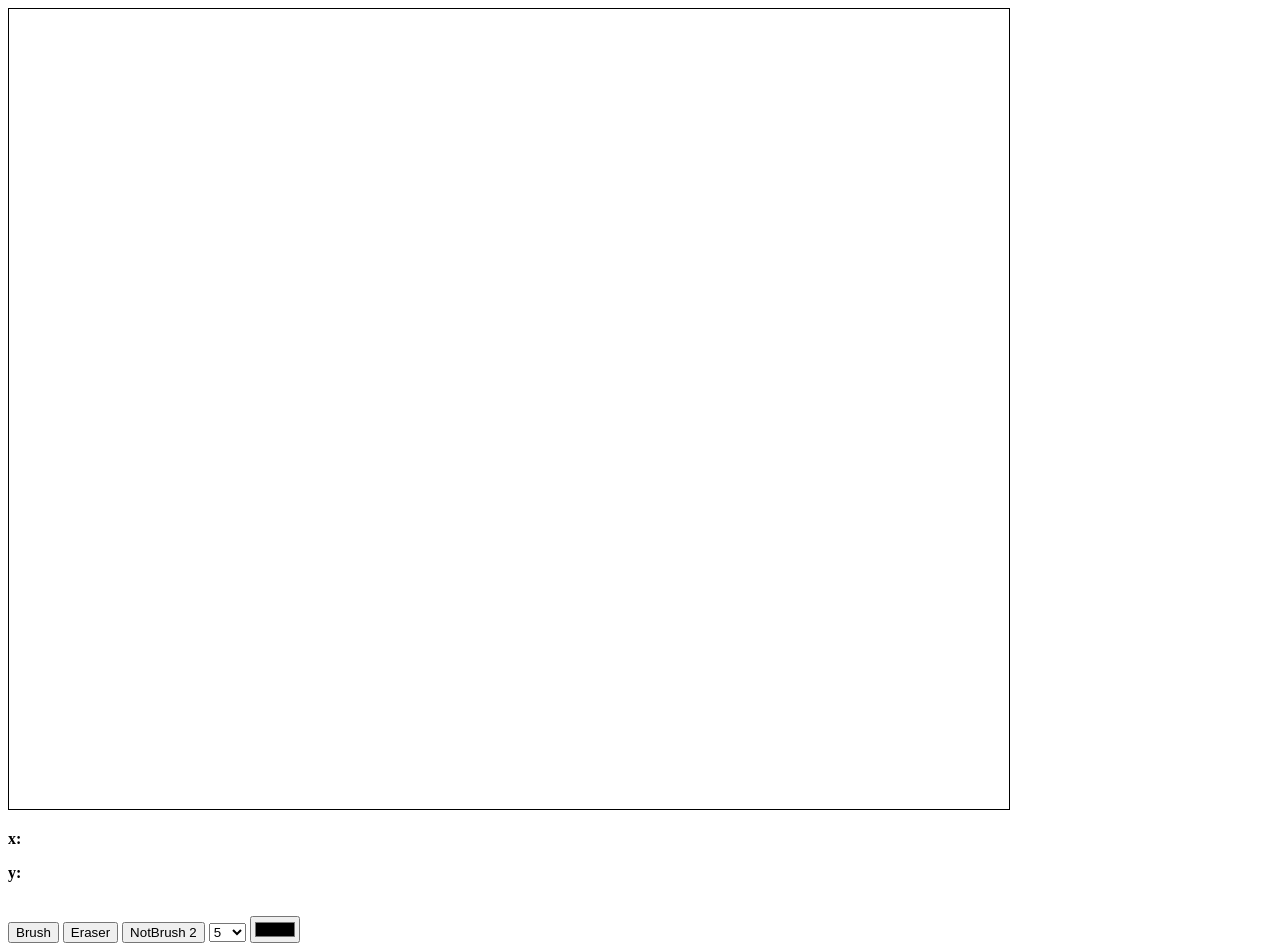
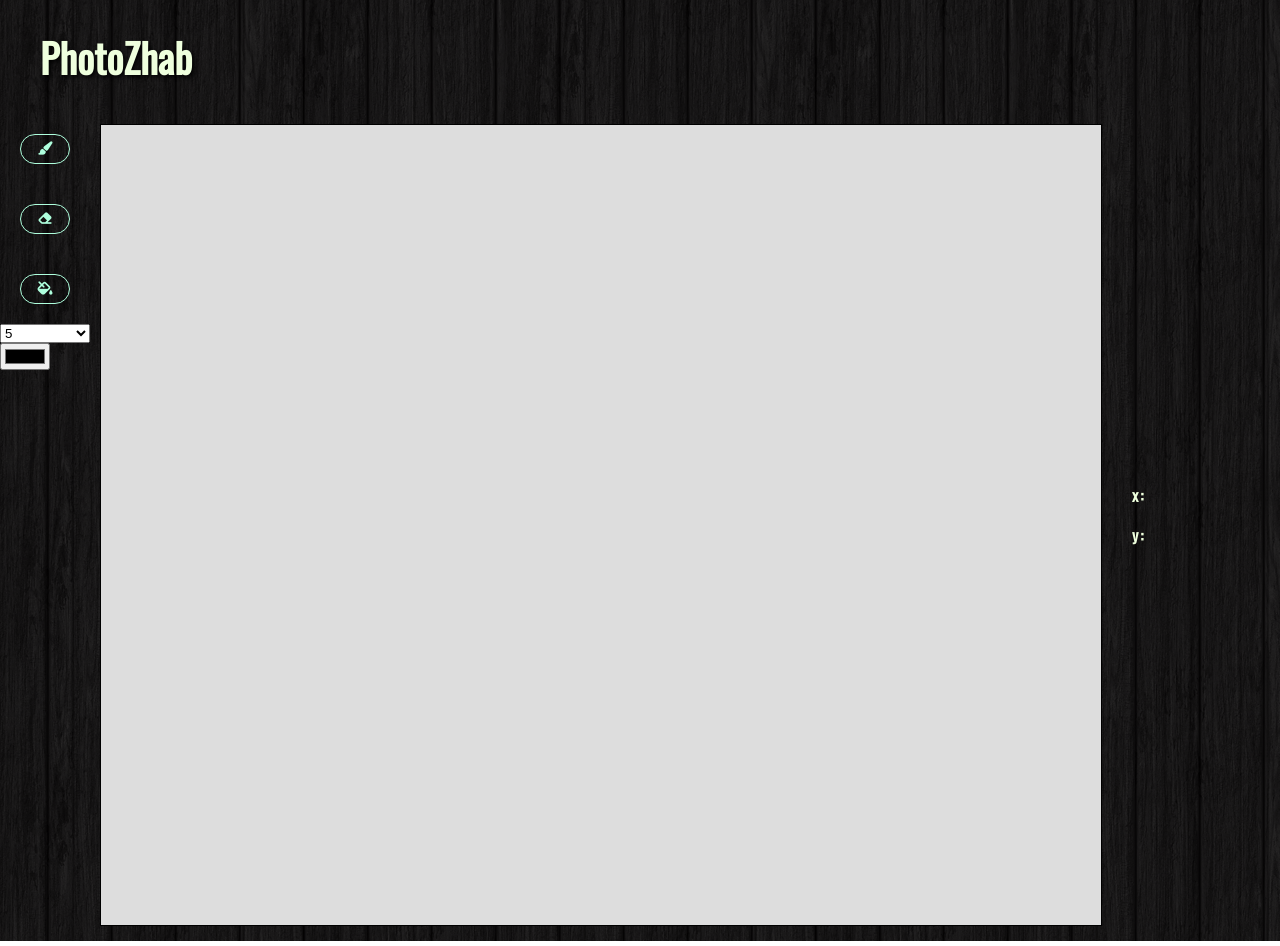
Before and after one commit to DimaLom/JS_canv, a plain HTML site: page index.html in a window 1280 px wide. Drawn offline with nearby package versions, Linux system fonts and the light colour scheme.

Commit message:
немного стилизовал

```diff
--- a/css/style.sass
+++ b/css/style.sass
@@ -1,4 +1,47 @@
+body
+    font-family: 'Oswald', sans-serif
+    margin: 0
+    padding: 0
+
 #canv
     width: 1000px;
     height: 800px;
     border: 1px solid black
+    background: #dddddd
+    margin: 10px
+
+.container
+    display: flex
+    flex-direction: column
+    background: url(../img/bg.png)
+
+.editor-wrapper
+    display: flex
+
+.tools
+    display: flex
+    flex-direction: column
+
+.head-title
+    color: #eeffdd
+    font-size: 2.5em
+    margin-left: 40px
+    text-shadow: 2px 2px 4px #000
+
+.tool-btn
+    width: 50px
+    height: 30px
+    border: 1px solid #aeffdd
+    border-radius: 20px
+    color: #aeffdd
+    background: transparent
+    margin: 20px
+    cursor: pointer
+
+.coordinates
+    align-self: center
+    margin: 20px
+
+    p
+        letter-spacing: 2px
+        color: #eeffdd
--- a/index.html
+++ b/index.html
@@ -5,40 +5,45 @@
     <meta charset="UTF-8">
     <meta name="viewport" content="width=device-width, initial-scale=1.0">
     <meta http-equiv="X-UA-Compatible" content="ie=edge">
+    <link href="https://fonts.googleapis.com/css?family=Oswald:300,400&display=swap&subset=cyrillic" rel="stylesheet">
     <link rel="stylesheet" href="css/style.css">
     <title>PhotoZhab</title>
 </head>
 
 <body>
-    <div class="head"></div>
+    <div class="container">
+        <div class="head">
+            <h1 class="head-title">PhotoZhab</h1>
+        </div>
+        <div class="editor-wrapper">
+            <div class="tools">
+                <button class="tool-btn" name="tool-button" data-name="brush"><i class="fas fa-paint-brush"></i></button>
+                <button class="tool-btn" name="tool-button" data-name="eraser"><i class="fas fa-eraser"></i></button>
+                <button class="tool-btn" name="tool-button" data-name="fill"><i class="fas fa-fill-drip"></i></button>
 
-
-    <div class="canv">
-        <canvas id="canv" width="1000" height="800"></canvas>
-    </div>
-
-    <div class="tools">
-        <div class="coordinates">
-            <p id="x"><b>x: </b> <span id="x-coord"></span></p>
-            <p id="y"><b>y: </b> <span id="y-coord"></span></p>
-            <br>
-        </div>
-
-        <button name="tool-button" data-name="brush">Brush</button>
-        <button name="tool-button" data-name="eraser">Eraser</button>
-        <button name="tool-button" data-name="notbrush2">NotBrush 2</button>
-
-        <select id='select-size'>
+                <select id='select-size'>
 			<option>5</option>
 			<option>10</option>
 			<option>15</option>
 			<option>20</option>
 		</select>
 
-        <input type="color" id="select-color">
+                <input type="color" id="select-color">
+            </div>
+
+            <div class="canv">
+                <canvas id="canv" width="1000" height="800"></canvas>
+            </div>
+            <div class="coordinates">
+                <p id="x"><b>x: </b> <span id="x-coord"></span></p>
+                <p id="y"><b>y: </b> <span id="y-coord"></span></p>
+                <br>
+            </div>
+        </div>
     </div>
 
 
+    <script src="https://kit.fontawesome.com/04791b84e6.js" crossorigin="anonymous"></script>
     <script src="js/script.js"></script>
 </body>
 
```
Also changed, not shown: css/style.css, img/bg.png (added), 1 other file.
